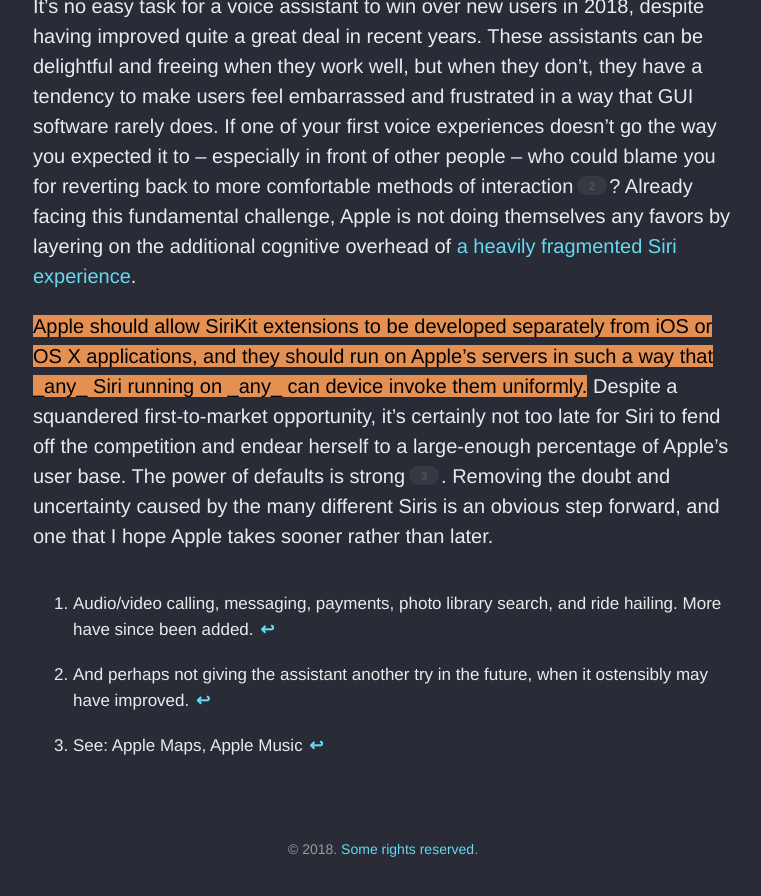
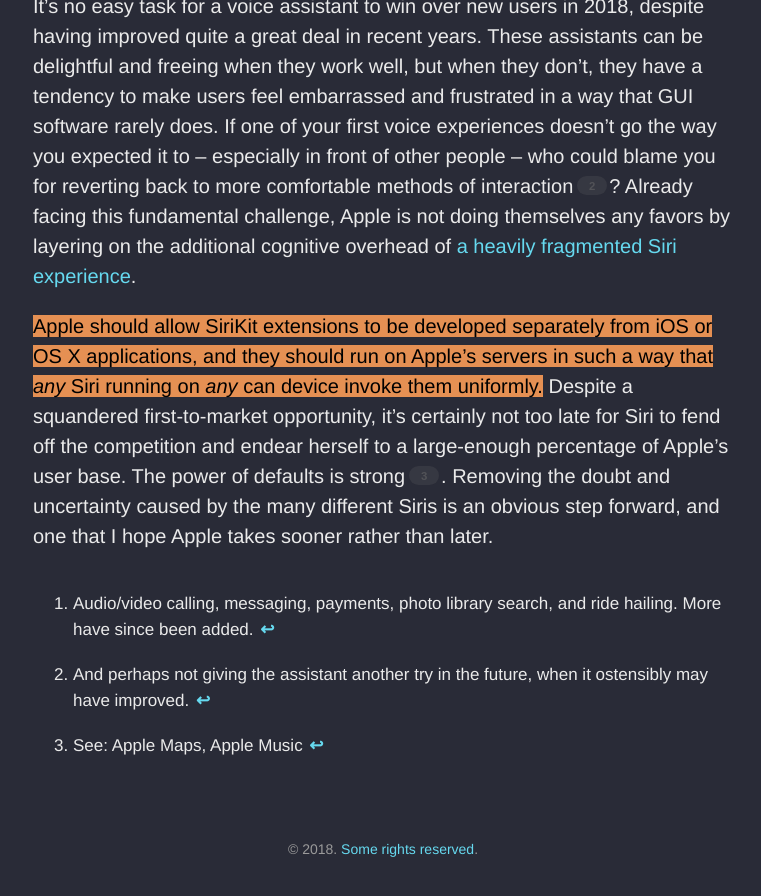
Before and after one commit to irace/irace.github.com, a Jekyll site: the page built from _posts/2018-02-07-many-siris.md, in a window 1280 px wide and 900 px high, scrolled down 1772 px. Shown: the top 896 px of the window, without its empty margins (257-1018 px from the left). Built offline with Jekyll 4.4.1, drawn with Linux system fonts in a browser that asks for light colours.

Commit message:
Fix italics

```diff
--- a/_posts/2018-02-07-many-siris.md
+++ b/_posts/2018-02-07-many-siris.md
@@ -21,7 +21,7 @@
 
 It’s no easy task for a voice assistant to win over new users in 2018, despite having improved quite a great deal in recent years. These assistants can be delightful and freeing when they work well, but when they don’t, they have a tendency to make users feel embarrassed and frustrated in a way that GUI software rarely does. If one of your first voice experiences doesn’t go the way you expected it to – especially in front of other people – who could blame you for reverting back to more comfortable methods of interaction[^2]? Already facing this fundamental challenge, Apple is not doing themselves any favors by layering on the additional cognitive overhead of [a heavily fragmented Siri experience]([https://twitter.com/flufffel/status/960935055412604933]).
 
-<mark>Apple should allow SiriKit extensions to be developed separately from iOS or OS X applications, and they should run on Apple’s servers in such a way that _any_ Siri running on _any_ can device invoke them uniformly.</mark> Despite a squandered first-to-market opportunity, it’s certainly not too late for Siri to fend off the competition and endear herself to a large-enough percentage of Apple’s user base. The power of defaults is strong[^3]. Removing the doubt and uncertainty caused by the many different Siris is an obvious step forward, and one that I hope Apple takes sooner rather than later.
+<mark>Apple should allow SiriKit extensions to be developed separately from iOS or OS X applications, and they should run on Apple’s servers in such a way that <em>any</em> Siri running on <em>any</em> can device invoke them uniformly.</mark> Despite a squandered first-to-market opportunity, it’s certainly not too late for Siri to fend off the competition and endear herself to a large-enough percentage of Apple’s user base. The power of defaults is strong[^3]. Removing the doubt and uncertainty caused by the many different Siris is an obvious step forward, and one that I hope Apple takes sooner rather than later.
 
 [^1]:	Audio/video calling, messaging, payments, photo library search, and ride hailing. More have since been added.
 
```
